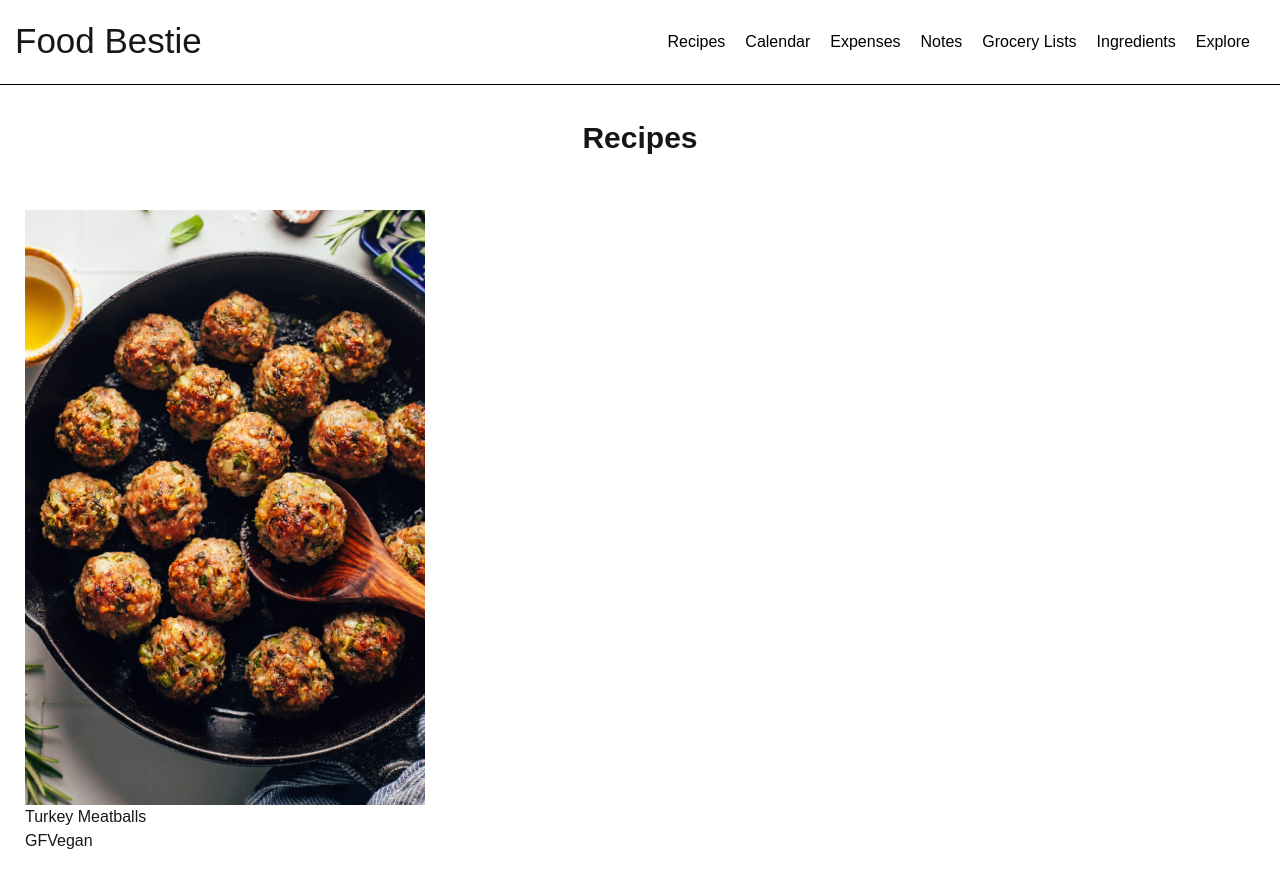
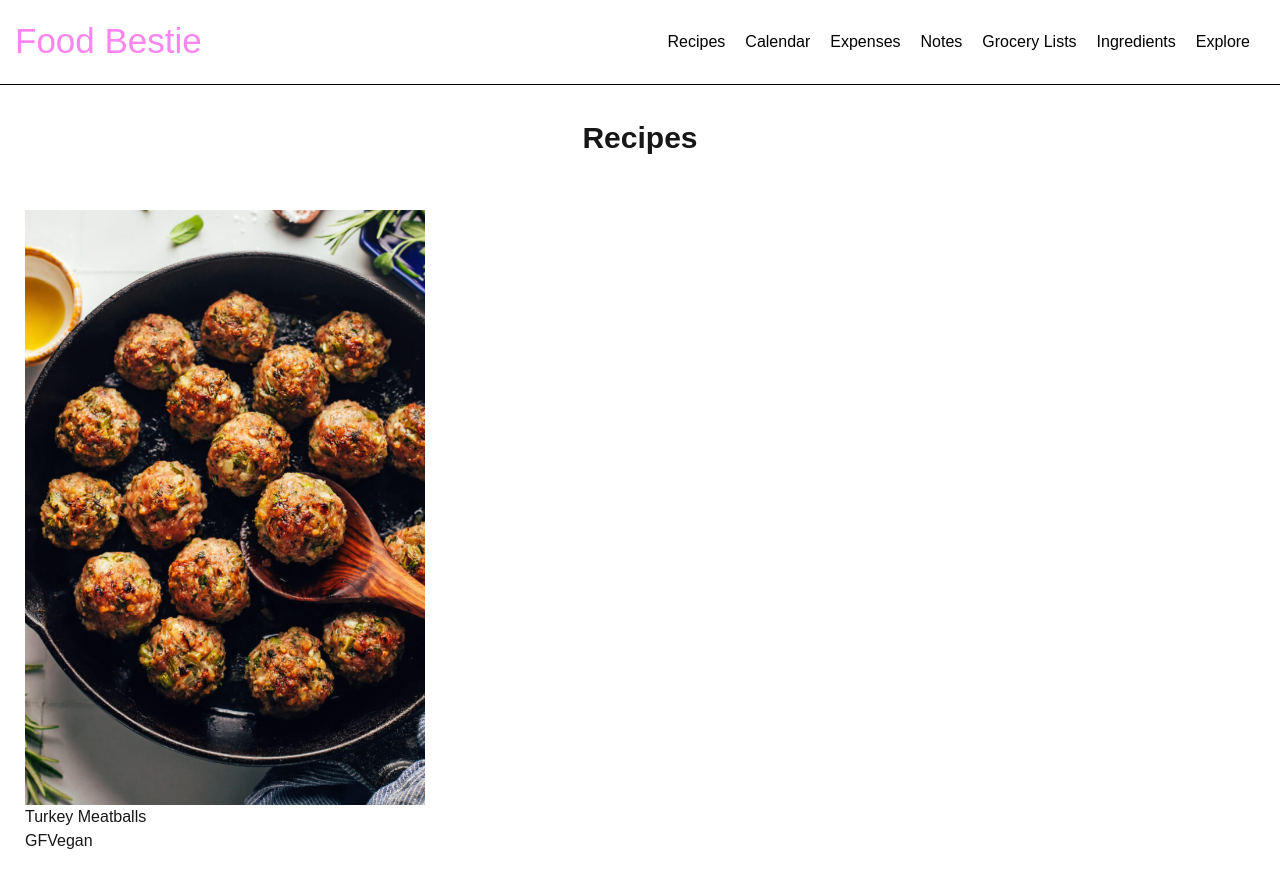
Before and after one commit to monicakrystal/foodplanner, a Next.js app: page /recipes in a window 1280 px wide. In both pictures the pointer is over the element "Food Bestie". Built offline with nearby package versions, Linux system fonts and the light colour scheme.

Commit message:
add hover color to title link

```diff
--- a/components/NavBar/NavBar.module.css
+++ b/components/NavBar/NavBar.module.css
@@ -22,6 +22,6 @@ gap: 20px;
   /* transition: color 0.1s ease-in-out; */
 }
 
-.buttons a:hover {
+.buttons a:hover, .titleLink h1:hover {
   color: rgb(253, 133, 239);
 }
```
